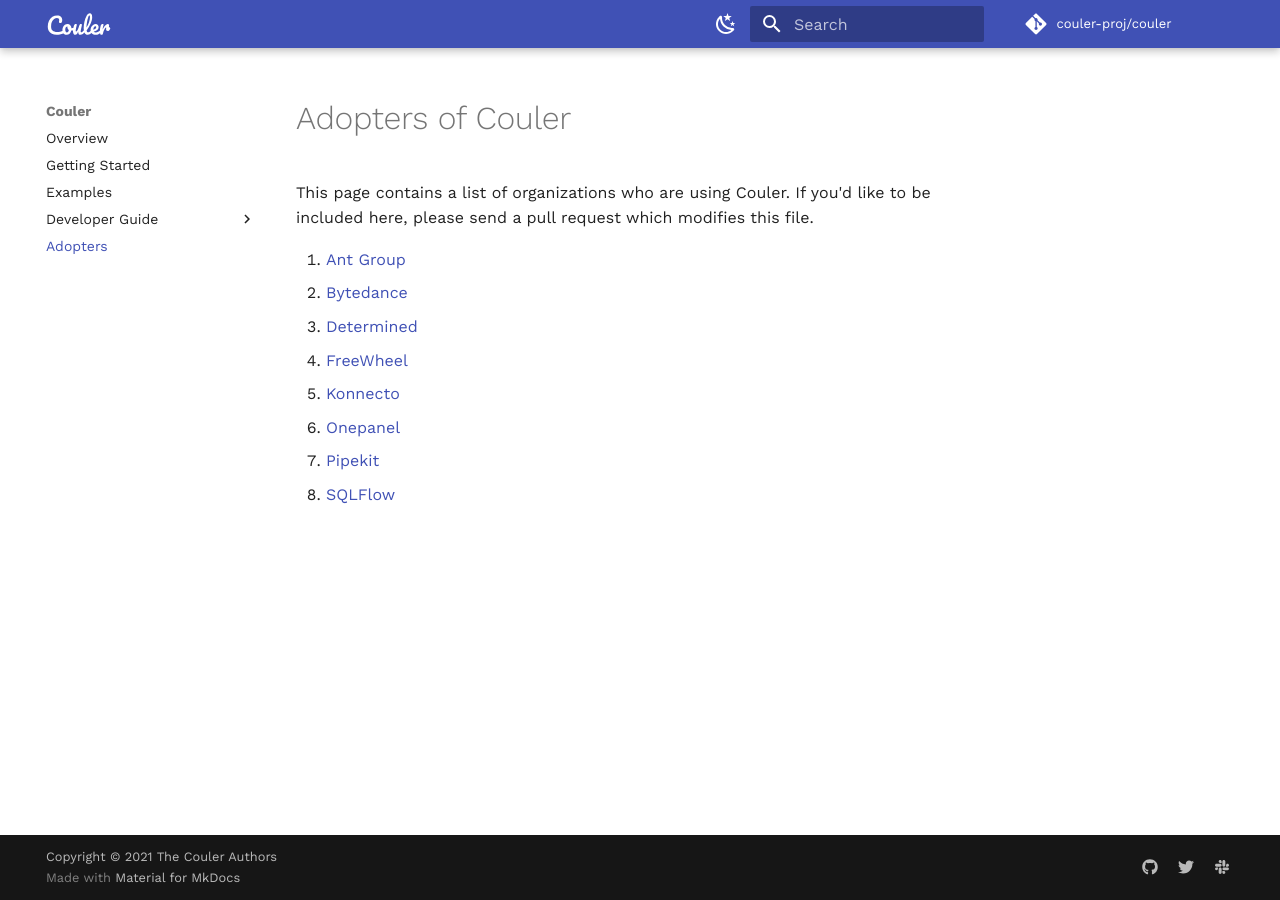
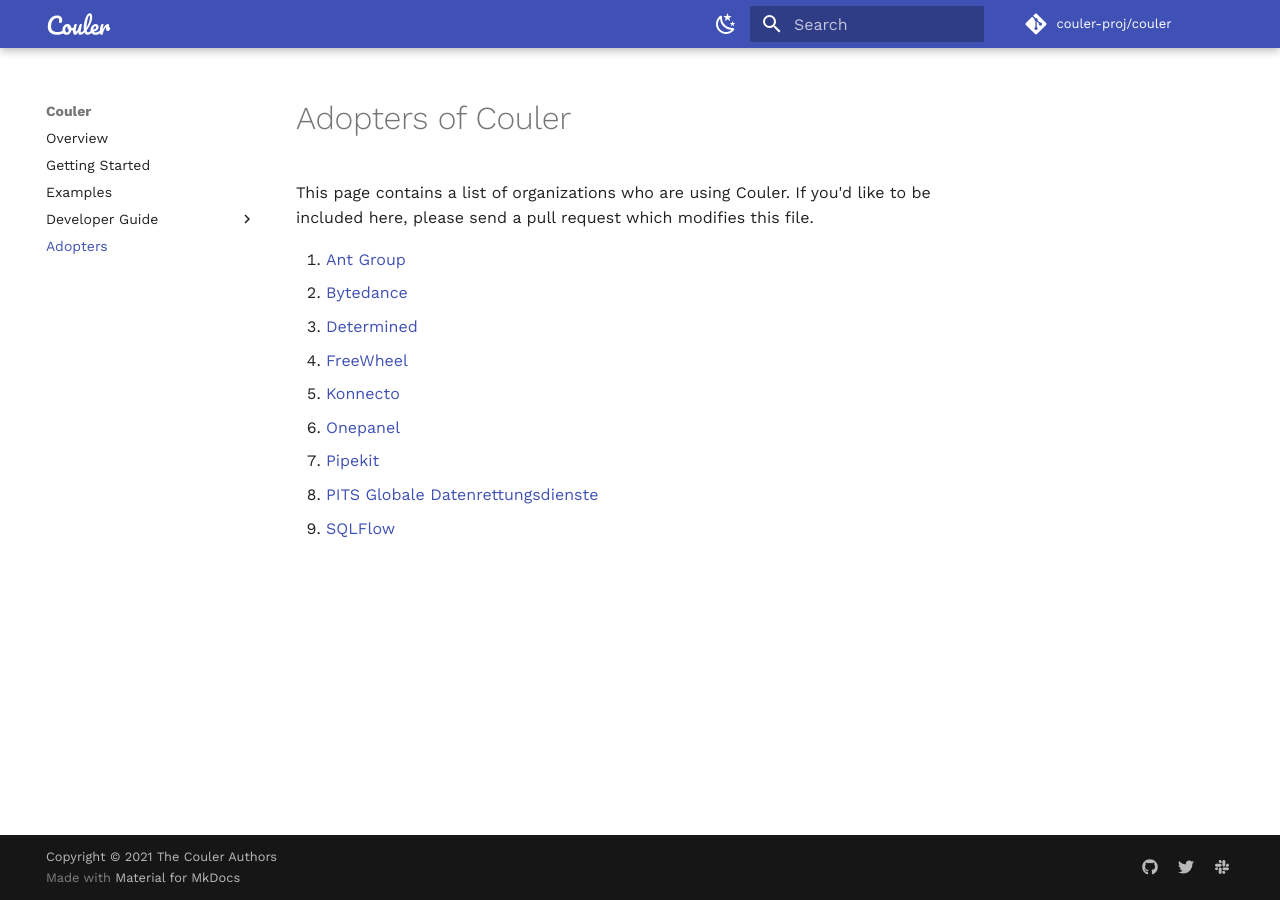
Before and after one commit to couler-proj/couler, an MkDocs documentation site: the page built from docs/adopters.md, in a window 1280 px wide. Built offline with MkDocs 1.6.1 and Material for MkDocs 9.7.7, drawn with Linux system fonts in a browser that asks for light colours; comment, search, counter and statistics services are not loaded.

Commit message:
Add PITS Globale Datenrettungsdienste as an adopter (#265)
* Add PITS Globale Datenrettungsdienste as an adopter

* Update ADOPTERS.md

---------

Co-authored-by: Yuan Tang <terrytangyuan@gmail.com>

```diff
--- a/ADOPTERS.md
+++ b/ADOPTERS.md
@@ -10,4 +10,5 @@
 1. [Konnecto](https://www.konnecto.com/)
 1. [Onepanel](https://docs.onepanel.ai/)
 1. [Pipekit](https://pipekit.io/)
+1. [PITS Globale Datenrettungsdienste](https://www.pitsdatenrettung.de/)
 1. [SQLFlow](https://github.com/sql-machine-learning/sqlflow)
```
